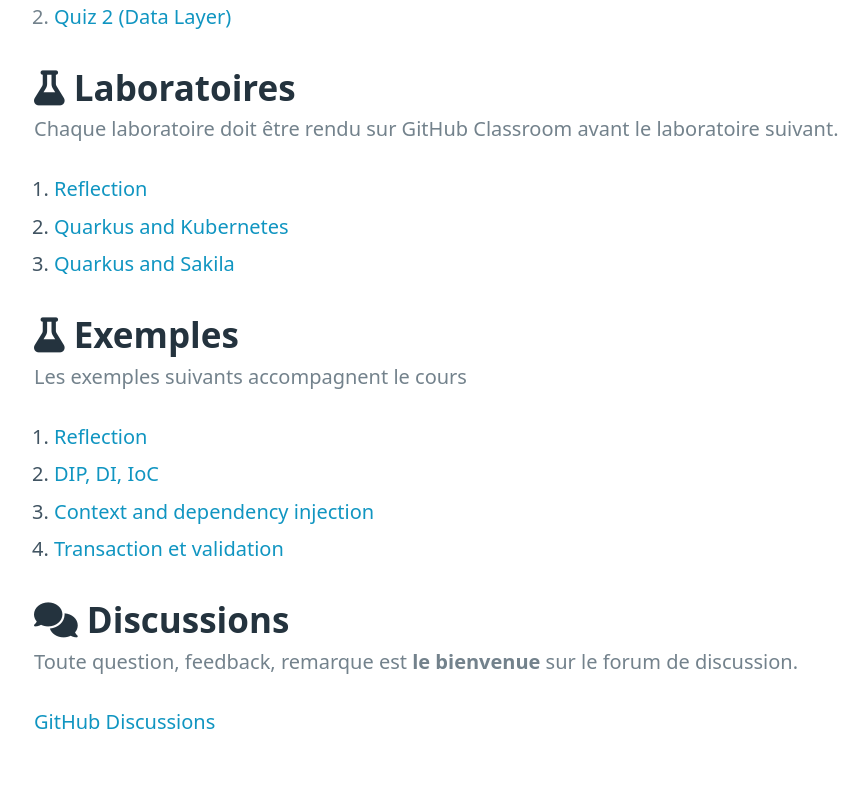
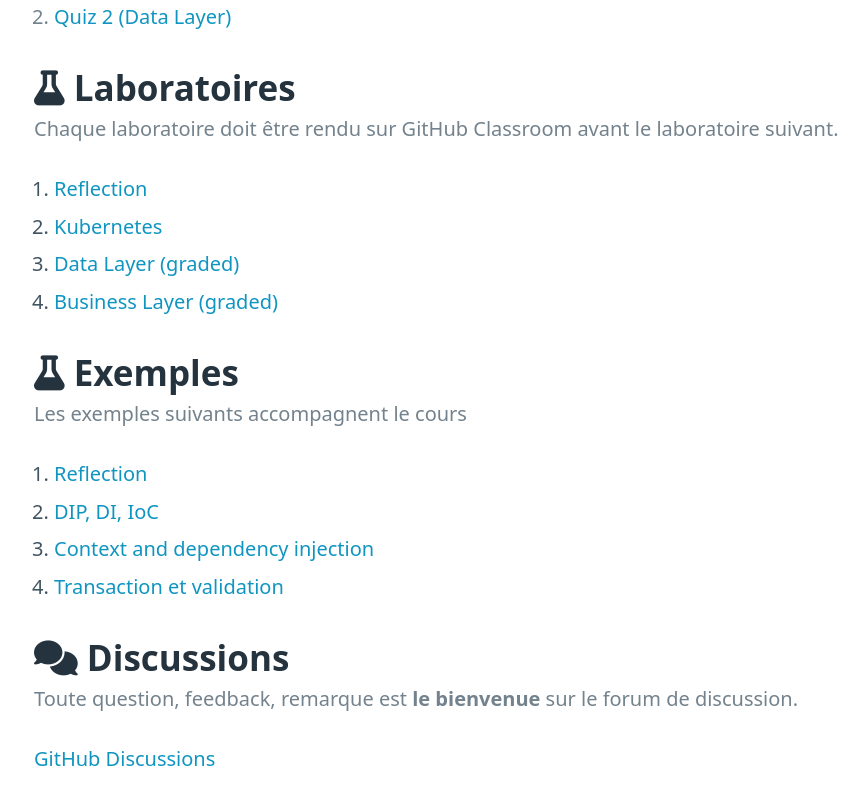
Before and after one commit to amt-classroom/amt-classroom.github.io, a plain HTML site: page index.html in a window 1280 px wide. Shown: the part 746-1550 px from the top of the page, without its empty margins (41-909 px from the left). Drawn offline with nearby package versions, Linux system fonts and the light colour scheme.

Commit message:
Add link for second assignment

```diff
--- a/index.html
+++ b/index.html
@@ -49,8 +49,9 @@
 
     <ol start="1">
       <li><a href="https://classroom.github.com/a/Dd90Q8VP">Reflection</a></li>
-      <li><a href="https://classroom.github.com/a/2G39SLWR">Quarkus and Kubernetes</a></li>
-      <li><a href="https://classroom.github.com/a/TkiQeB4B">Quarkus and Sakila</a></li>
+      <li><a href="https://classroom.github.com/a/2G39SLWR">Kubernetes</a></li>
+      <li><a href="https://classroom.github.com/a/TkiQeB4B">Data Layer (graded)</a></li>
+      <li><a href="https://classroom.github.com/a/zmB7XXdX">Business Layer (graded)</a></li>
     </ol>
 
     <hgroup>
```
